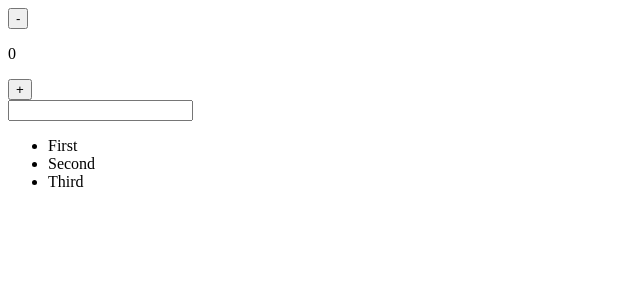
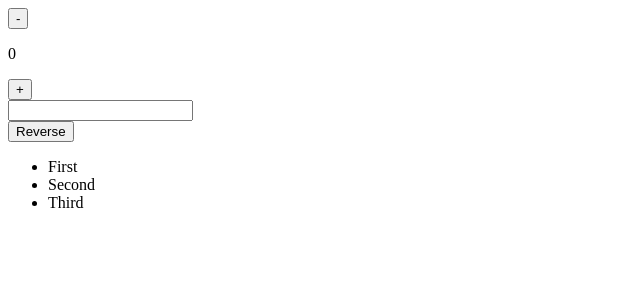
Before and after one commit to TeodorStevanovic/React_Event_Handlers, a React (Vite) app: page / in a window 1280 px wide. Shown: the top 300 px of the page, without its empty margins (0-640 px from the left). Built offline with nearby package versions, Linux system fonts and the light colour scheme.

Commit message:
Refactored MyList component with local state, generic reverse utility, and improved click handlers

```diff
--- a/src/Mylist.jsx
+++ b/src/Mylist.jsx
@@ -1,7 +1,11 @@
-import React from "react";
+import React, {useState} from "react";
 import { reverse } from "./reverse";
 
 const Mylist = ({ items }) => {
+  const [listItems, setListItems] = useState(items);
+
+  const onClickReverse = () =>  setListItems(reverse(listItems));
+
   const onClick = (id) => {
     const item = items.find((i) => i.id === id);
     console.log(`clicked, ${item.name}`);
@@ -9,8 +13,9 @@ const Mylist = ({ items }) => {
 
   return (
     <section>
+      <button onClick={onClickReverse}>Reverse</button>
       <ul>
-        {items.map((item) => (
+        {listItems.map((item) => (
           <li key={item.id} onClick={onClick.bind(null, item.id)}>
             {item.name}
           </li>
```
